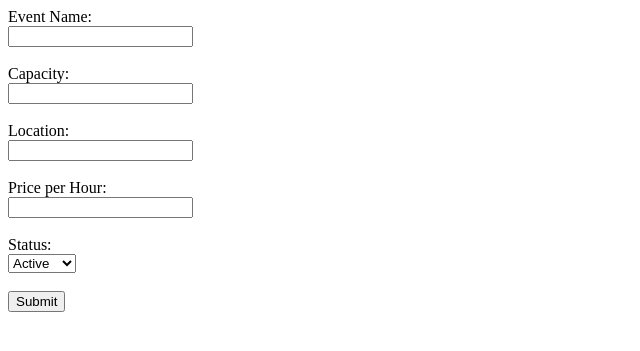
After one commit to santoshvarmaaddala/Event-Management-System, a Flask app: page /addevent in a window 1280 px wide. The commit adds this page. Shown: the top 351 px of the page, without its empty margins (0-640 px from the left). Run offline with Flask 3, Linux system fonts and the light colour scheme.

Commit message:
add functionality to add events

```diff
--- a/app.py
+++ b/app.py
@@ -1,15 +1,19 @@
 from flask import Flask
 from flask import render_template, request
+from models import Event
 
 app = Flask(__name__)
+all_users = []  # My temp DataBase
+all_events = []  # Events table
 
 
 # Sample function to validate login credentials
 def valid_login(username, password):
     # Hardcoded credentials for demonstration
-    if username == "admin" and password == "12345":
-        return True
-    return False
+    for user in all_users:
+        if user['username'] == username and user['password'] == password:
+            return user
+    return None
 
 
 def log_the_user_in(username):
@@ -20,8 +24,9 @@ def log_the_user_in(username):
 def login():
     error = None
     if request.method == 'POST':
-        if valid_login(request.form['username'], request.form['password']):
-            return log_the_user_in(request.form['username'])
+        user = valid_login(request.form['username'], request.form['password'])
+        if user:
+            return render_template("admin.html", user=user)
         else:
             error = 'Invalid username/password'
     # Render the login form with error (if any)
@@ -35,12 +40,10 @@ def userhome():
 
 @app.route("/adminpanel")
 def adminpanel():
-    return render_template('admin.html')
+    return render_template('admin.html', events=all_events)
 
 
 # Manoj's Code
-
-all_users = []  # My temp DataBase
 
 
 @app.route('/register', methods=['GET'])
@@ -65,6 +68,20 @@ def adduser():
         )
         print(all_users[-1])
 
-        return render_template("userhome.html",contextvars={
-            "username": username
-        })
+        return render_template("login.html", message="Please Login New User")
+
+
+@app.route("/addevent", methods=['POST', 'GET'])
+def add_events():
+    if request.method == "GET":
+        return render_template("eventsform.html")
+    else:
+        n_event = Event(request.form['eventname'],
+                        request.form['capacity'],
+                        request.form["location"],
+                        request.form['pph'],
+                        request.form['status'] == "True")
+
+        all_events.append(n_event)
+
+        return render_template("admin.html", events=all_events)
--- /dev/null
+++ b/templates/eventsform.html
@@ -0,0 +1,30 @@
+<!DOCTYPE html>
+<html lang="en">
+<head>
+    <meta charset="UTF-8">
+    <title>Create a Event</title>
+</head>
+<body>
+    <form action="/addevent" method="POST">
+        <label for="event_name">Event Name:</label><br>
+        <input type="text" id="event_name" name="eventname" required><br><br>
+
+        <label for="capacity">Capacity:</label><br>
+        <input type="number" id="capacity" name="capacity" required><br><br>
+
+        <label for="location">Location:</label><br>
+        <input type="text" id="location" name="location" required><br><br>
+
+        <label for="price_per_hour">Price per Hour:</label><br>
+        <input type="number" id="price_per_hour" name="pph" step="0.01" required><br><br>
+
+        <label for="status">Status:</label><br>
+        <select id="status" name="status">
+            <option value="True">Active</option>
+            <option value="False">Inactive</option>
+        </select><br><br>
+
+        <button type="submit">Submit</button>
+    </form>
+</body>
+</html>
--- a/templates/login.html
+++ b/templates/login.html
@@ -60,6 +60,9 @@
 <body>
     <div class="login-container">
         <h2>Login</h2>
+        {% if message %}
+            <b>{{message}}</b>
+        {% endif %}
         {% if error %}
             <div class="error">{{ error }}</div>
         {% endif %}
@@ -72,6 +75,7 @@
 
             <button type="submit">Login</button>
         </form>
+        <a href="/register">Register Here</a>
     </div>
 </body>
 </html>
```
Also changed, not shown: models.py (added, +14 -0 lines), templates/admin.html (+18 -1 lines).
